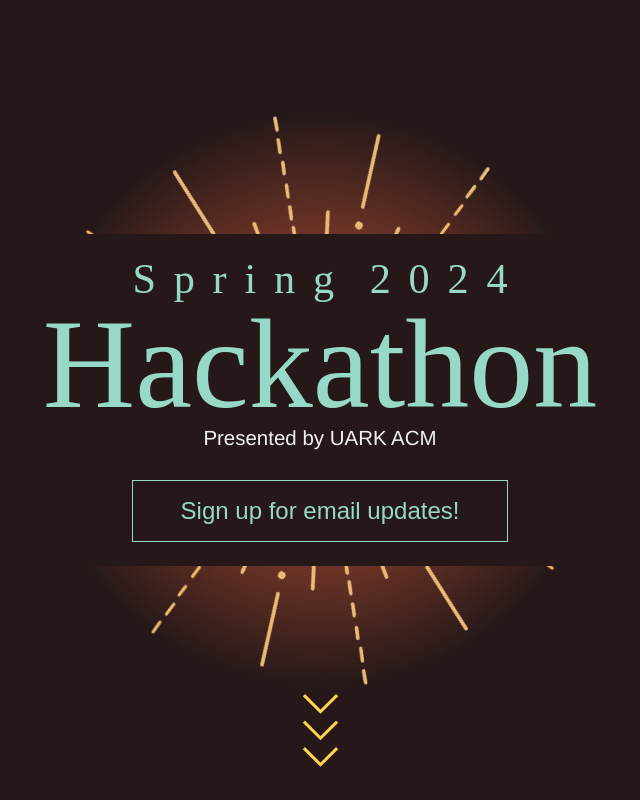
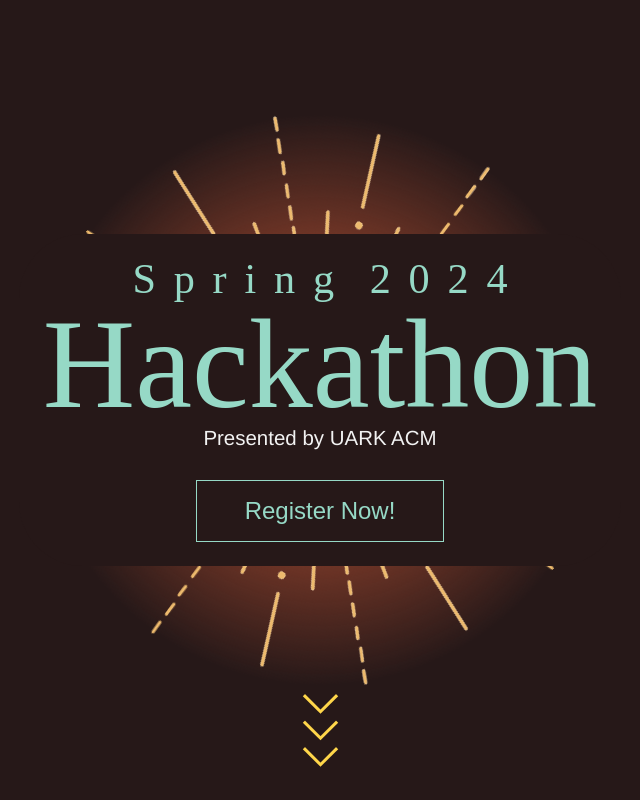
Before and after one commit to uark-acm/hackathon, a Next.js app: page / in a window 1280 px wide. Shown: the top 800 px of the page, without its empty margins (320-960 px from the left). Built offline with nearby package versions, Linux system fonts and the light colour scheme; a web font is replaced by a local one.

Commit message:
adding form to registration

```diff
--- a/EDITME.ts
+++ b/EDITME.ts
@@ -15,7 +15,7 @@
 /**
  * Registration form link
  */
-export const registrationLink = "https://forms.gle/gFwrFeArJmq1YCMH9";
+export const registrationLink = "https://forms.gle/Nz6FPMuspRtGA9FG9";
 
 /**
  * Start Date of the competition
--- a/components/hero.tsx
+++ b/components/hero.tsx
@@ -27,7 +27,6 @@
         )
     }
 
-
     return (
         <div className={styles.hero}>
             <div className={styles.burst}>
@@ -44,7 +43,7 @@
                         <Button
                             onClick={() => window.open(registrationLink, "__blank")}
                             className={styles.cta}
-                            text="Sign up for email updates!"
+                            text="Register Now!"
                             variant="primary"
                         />
                 }
```
Also changed, not shown: 1 other file (tests, documents, lock files or other folders).
